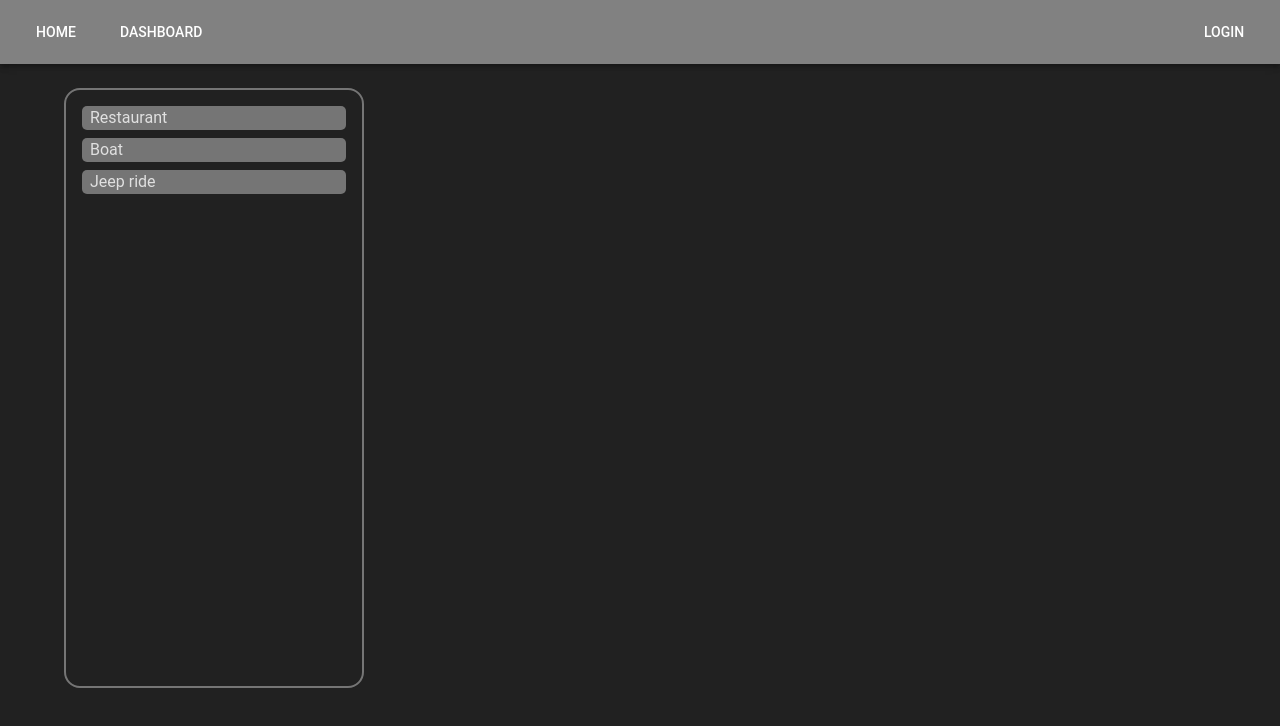
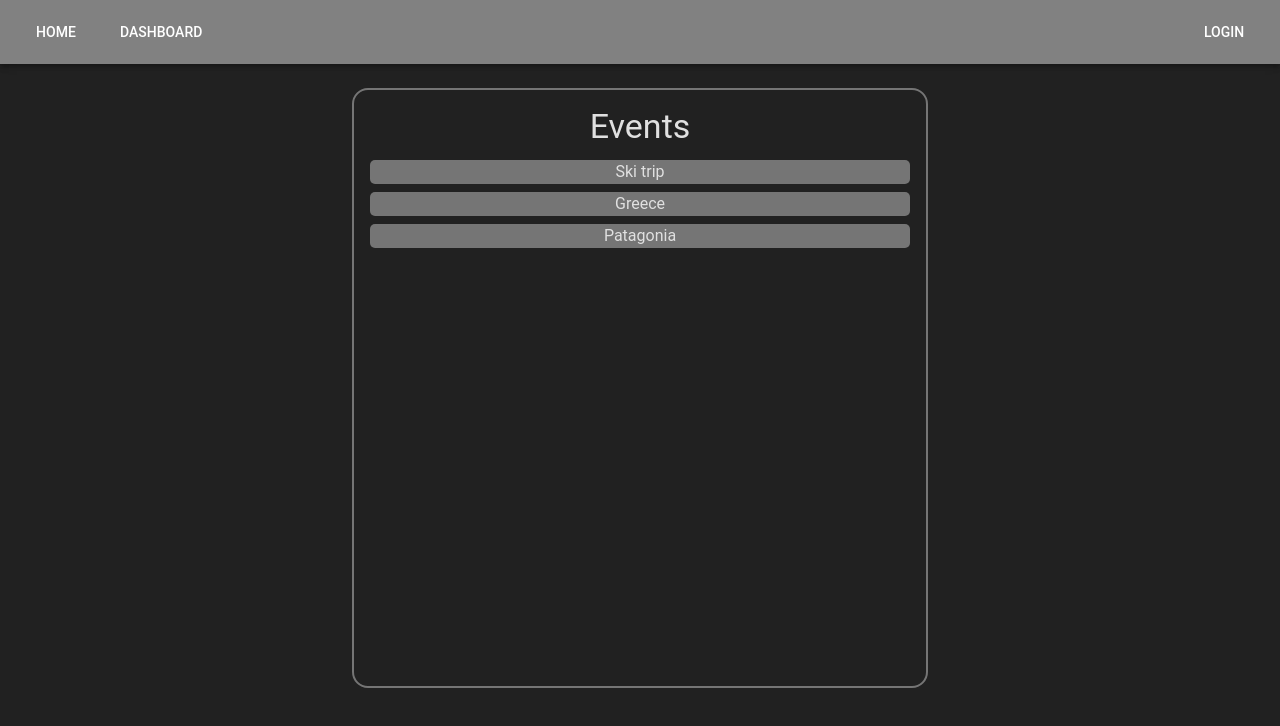
Before and after one commit to Zveaga/expense_splitter_react, a React (Create React App) app: page / in a window 1280 px wide. Shown: the top 726 px of the page. Built offline with nearby package versions, Linux system fonts and the light colour scheme.

Commit message:
centered home page components

```diff
--- a/src/pages/Home.tsx
+++ b/src/pages/Home.tsx
@@ -6,27 +6,29 @@ import { Container, Box, Stack, InputBase, Divider, Typography, useTheme,  } fro
 const sampleEvents: Event[] = [
 	{
 		id: 1,
-		description: 'restaurant',
+		description: 'ski trip',
 		users: [user1, user2],
 		date: '21-01-2024',
 
 	},
 	{
 		id: 2,
-		description: 'boat',
+		description: 'greece',
 		users: [user1, user2],
 		date: '21-01-2024',
 
 	},
 	{
 		id: 3,
-		description: 'jeep ride',
+		description: 'patagonia',
 		users: [user1, user2],
 		date: '21-01-2024',
 	},
 
 
 ];
+
+
 
 const Home: React.FC = () => {
 	const theme = useTheme();
@@ -44,17 +46,20 @@ const Home: React.FC = () => {
 	const EventLine: React.FC<{event: Event}> = ({event})  => {
 		return (
 			<Stack
+				// width={'90%'}
 				onClick={(e: React.MouseEvent) => handleEventClick(e, event)}
 				direction={'row'}
 				bgcolor={theme.palette.primary.main}
 				paddingX={'0.5em'}
+				justifyContent= {'center'}
+				alignItems={'center'}
 				sx={{
 					borderRadius: '5px',
 					cursor: 'pointer',
 					transition: 'padding-left ease-in-out 0.3s, padding-right ease-in-out 0.3s, border-radius ease-in-out 0.3s, background-color ease-in-out 0.3s',
 					'&:hover': {
 					  bgcolor: theme.palette.primary.dark,
-					//   borderRadius: '2em',
+					  borderRadius: '2em',
 					  paddingLeft: '1em',
 					  paddingRight: '0.02em',
 					},
@@ -73,14 +78,18 @@ const Home: React.FC = () => {
 			<Box
 				sx={{
 					padding: '1em',
-					width: '300px',
+					width: '50%',
 					height: '600px',
 					overflow: 'auto',
 					border: '2px solid #757575',
 					borderRadius: '1em',
+					mx: 'auto',
 				}}
 			>
-				<Stack gap={1}>
+			<Typography sx={{ textAlign: 'center'}} variant="h4" gutterBottom >
+				Events
+			</Typography>
+				<Stack sx={{ }} gap={1}>
 					{events.map((event, i) => (
 						<EventLine key={i} event={event} />
 					))}
```
